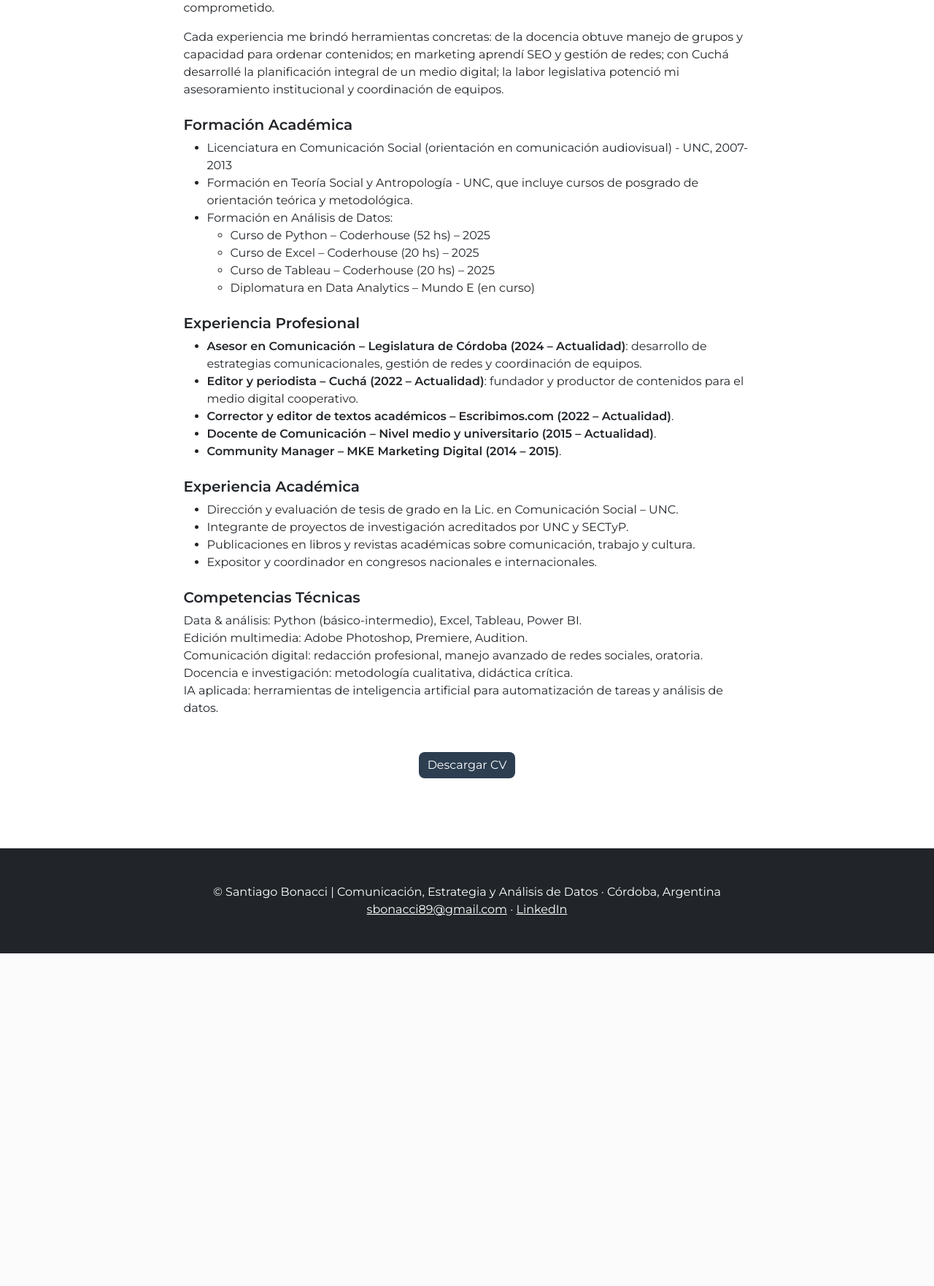
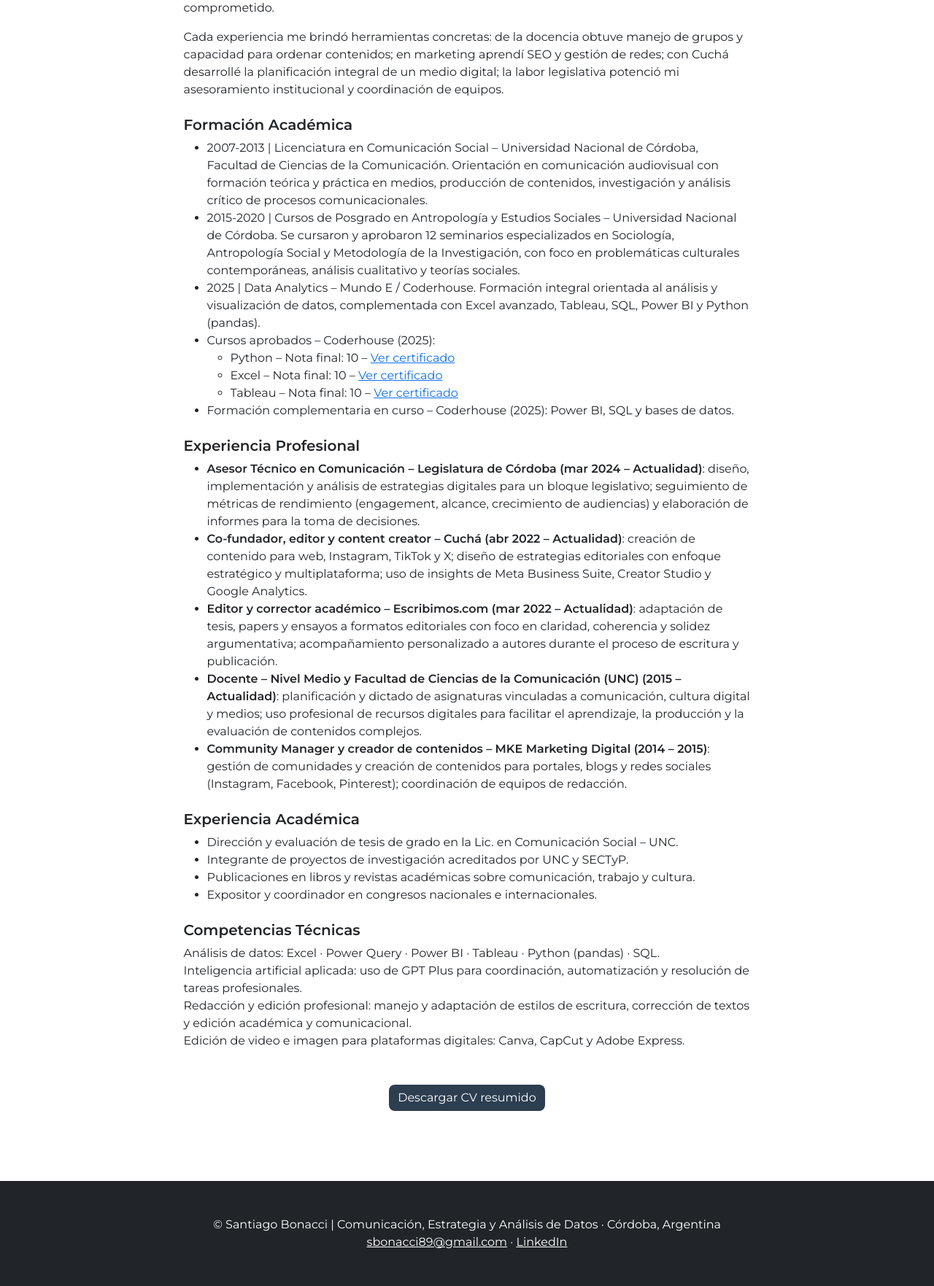
Before and after one commit to sbonacci33/mi_portfolio, a Flask app: page /cv in a window 1280 px wide. Shown: the part 697-2460 px from the top of the page at 73% size. Before the commit the page ends 2004 px from the top, so only its background shows below. Run offline with Flask 3, Linux system fonts and the light colour scheme; some libraries are stand-ins or nearby versions.

Commit message:
feat: expand CV with detailed education and certificates

```diff
--- a/templates/cv.html
+++ b/templates/cv.html
@@ -23,25 +23,26 @@
 
                 <h5 class="fw-bold mt-4">Formación Académica</h5>
                 <ul>
-                    <li>Licenciatura en Comunicación Social (orientación en comunicación audiovisual) - UNC, 2007-2013</li>
-                    <li>Formación en Teoría Social y Antropología - UNC, que incluye cursos de posgrado de orientación teórica y metodológica.</li>
-                    <li>Formación en Análisis de Datos:
+                    <li>2007-2013 | Licenciatura en Comunicación Social – Universidad Nacional de Córdoba, Facultad de Ciencias de la Comunicación. Orientación en comunicación audiovisual con formación teórica y práctica en medios, producción de contenidos, investigación y análisis crítico de procesos comunicacionales.</li>
+                    <li>2015-2020 | Cursos de Posgrado en Antropología y Estudios Sociales – Universidad Nacional de Córdoba. Se cursaron y aprobaron 12 seminarios especializados en Sociología, Antropología Social y Metodología de la Investigación, con foco en problemáticas culturales contemporáneas, análisis cualitativo y teorías sociales.</li>
+                    <li>2025 | Data Analytics – Mundo E / Coderhouse. Formación integral orientada al análisis y visualización de datos, complementada con Excel avanzado, Tableau, SQL, Power BI y Python (pandas).</li>
+                    <li>Cursos aprobados – Coderhouse (2025):
                         <ul>
-                            <li>Curso de Python – Coderhouse (52 hs) – 2025</li>
-                            <li>Curso de Excel – Coderhouse (20 hs) – 2025</li>
-                            <li>Curso de Tableau – Coderhouse (20 hs) – 2025</li>
-                            <li>Diplomatura en Data Analytics – Mundo E (en curso)</li>
+                            <li>Python – Nota final: 10 – <a href="https://pub.coderhouse.com/certificates/e0488faa-3744-4b7d-9964-deffa5ca7b8a?v=1" target="_blank" rel="noopener noreferrer">Ver certificado</a></li>
+                            <li>Excel – Nota final: 10 – <a href="https://pub.coderhouse.com/certificates/fe1e47bb-0302-4530-bec9-5a3f519cb1da?v=1" target="_blank" rel="noopener noreferrer">Ver certificado</a></li>
+                            <li>Tableau – Nota final: 10 – <a href="https://pub.coderhouse.com/certificates/9c2e7e41-3812-4e7e-80bd-84d5d1a389f9?v=1" target="_blank" rel="noopener noreferrer">Ver certificado</a></li>
                         </ul>
                     </li>
+                    <li>Formación complementaria en curso – Coderhouse (2025): Power BI, SQL y bases de datos.</li>
                 </ul>
 
                 <h5 class="fw-bold mt-4">Experiencia Profesional</h5>
                 <ul>
-                    <li><strong>Asesor en Comunicación – Legislatura de Córdoba (2024 – Actualidad)</strong>: desarrollo de estrategias comunicacionales, gestión de redes y coordinación de equipos.</li>
-                    <li><strong>Editor y periodista – Cuchá (2022 – Actualidad)</strong>: fundador y productor de contenidos para el medio digital cooperativo.</li>
-                    <li><strong>Corrector y editor de textos académicos – Escribimos.com (2022 – Actualidad)</strong>.</li>
-                    <li><strong>Docente de Comunicación – Nivel medio y universitario (2015 – Actualidad)</strong>.</li>
-                    <li><strong>Community Manager – MKE Marketing Digital (2014 – 2015)</strong>.</li>
+                    <li><strong>Asesor Técnico en Comunicación – Legislatura de Córdoba (mar 2024 – Actualidad)</strong>: diseño, implementación y análisis de estrategias digitales para un bloque legislativo; seguimiento de métricas de rendimiento (engagement, alcance, crecimiento de audiencias) y elaboración de informes para la toma de decisiones.</li>
+                    <li><strong>Co-fundador, editor y content creator – Cuchá (abr 2022 – Actualidad)</strong>: creación de contenido para web, Instagram, TikTok y X; diseño de estrategias editoriales con enfoque estratégico y multiplataforma; uso de insights de Meta Business Suite, Creator Studio y Google Analytics.</li>
+                    <li><strong>Editor y corrector académico – Escribimos.com (mar 2022 – Actualidad)</strong>: adaptación de tesis, papers y ensayos a formatos editoriales con foco en claridad, coherencia y solidez argumentativa; acompañamiento personalizado a autores durante el proceso de escritura y publicación.</li>
+                    <li><strong>Docente – Nivel Medio y Facultad de Ciencias de la Comunicación (UNC) (2015 – Actualidad)</strong>: planificación y dictado de asignaturas vinculadas a comunicación, cultura digital y medios; uso profesional de recursos digitales para facilitar el aprendizaje, la producción y la evaluación de contenidos complejos.</li>
+                    <li><strong>Community Manager y creador de contenidos – MKE Marketing Digital (2014 – 2015)</strong>: gestión de comunidades y creación de contenidos para portales, blogs y redes sociales (Instagram, Facebook, Pinterest); coordinación de equipos de redacción.</li>
                 </ul>
 
                 <h5 class="fw-bold mt-4">Experiencia Académica</h5>
@@ -53,14 +54,13 @@
                 </ul>
 
                 <h5 class="fw-bold mt-4">Competencias Técnicas</h5>
-                <p>Data & análisis: Python (básico-intermedio), Excel, Tableau, Power BI.<br>
-                Edición multimedia: Adobe Photoshop, Premiere, Audition.<br>
-                Comunicación digital: redacción profesional, manejo avanzado de redes sociales, oratoria.<br>
-                Docencia e investigación: metodología cualitativa, didáctica crítica.<br>
-                IA aplicada: herramientas de inteligencia artificial para automatización de tareas y análisis de datos.</p>
+                <p>Análisis de datos: Excel · Power Query · Power BI · Tableau · Python (pandas) · SQL.<br>
+                Inteligencia artificial aplicada: uso de GPT Plus para coordinación, automatización y resolución de tareas profesionales.<br>
+                Redacción y edición profesional: manejo y adaptación de estilos de escritura, corrección de textos y edición académica y comunicacional.<br>
+                Edición de video e imagen para plataformas digitales: Canva, CapCut y Adobe Express.</p>
 
                 <div class="text-center mt-5">
-                    <a class="btn btn-primary" href="{{ url_for('static', filename='docs/Currículum 2025.pdf') }}" download>Descargar CV</a>
+                    <a class="btn btn-primary" href="{{ url_for('static', filename='docs/Currículum 2025.pdf') }}" download>Descargar CV resumido</a>
                 </div>
             </div>
         </div>
```
